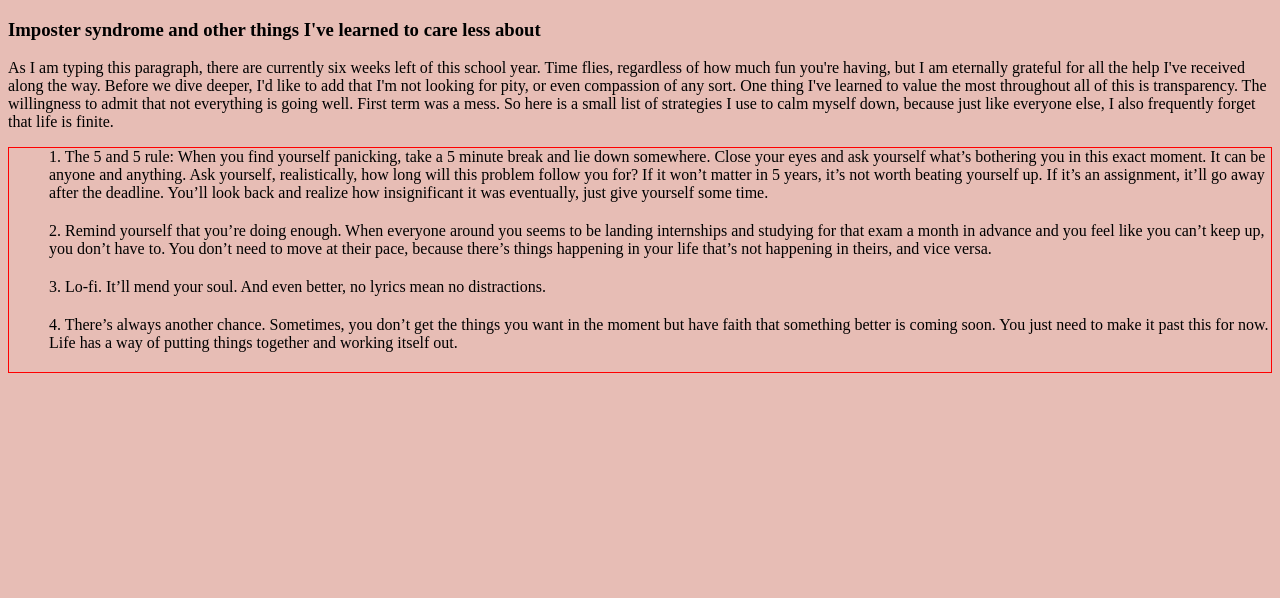
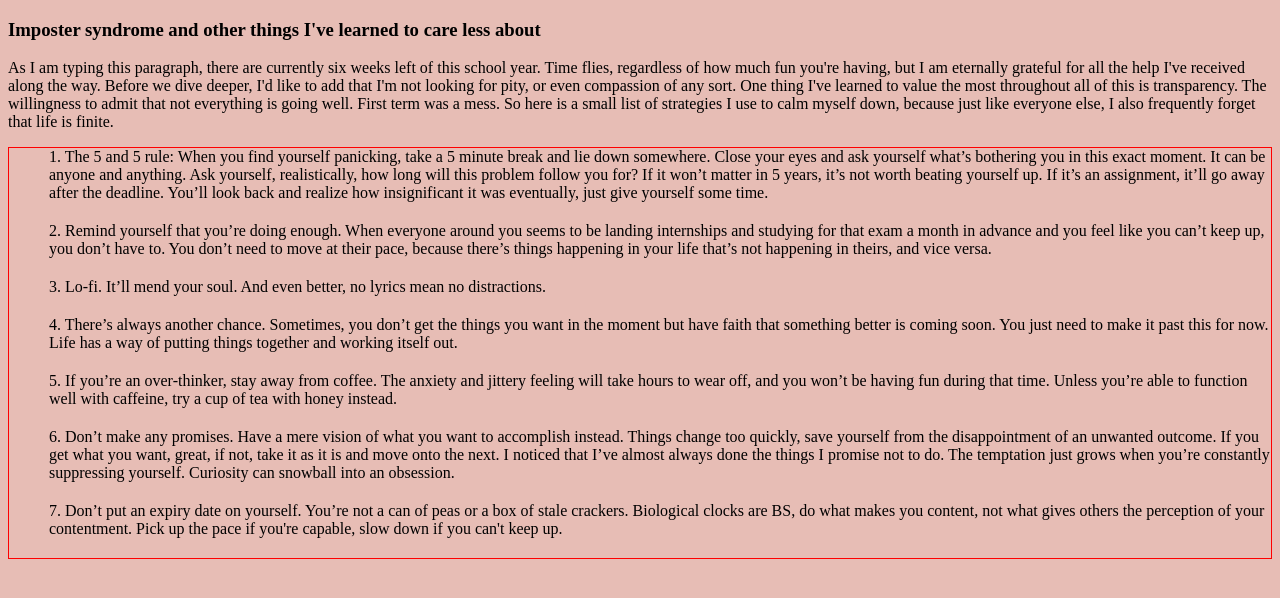
Before and after one commit to AmyyyCao/ACBlog.github.io, a plain HTML site: page Discovery.html in a window 1280 px wide. Drawn offline with Linux system fonts and the light colour scheme.

Commit message:
Update Discovery.html

```diff
--- a/Discovery.html
+++ b/Discovery.html
@@ -9,8 +9,17 @@
 		</style>
 <ul>
 	<li>1. The 5 and 5 rule: When you find yourself panicking, take a 5 minute break and lie down somewhere. Close your eyes and ask yourself what’s bothering you in this exact moment. It can be anyone and anything. Ask yourself, realistically, how long will this problem follow you for? If it won’t matter in 5 years, it’s not worth beating yourself up. If it’s an assignment, it’ll go away after the deadline. You’ll look back and realize how insignificant it was eventually, just give yourself some time.</li>
+
 	<li>2. Remind yourself that you’re doing enough. When everyone around you seems to be landing internships and studying for that exam a month in advance and you feel like you can’t keep up, you don’t have to. You don’t need to move at their pace, because there’s things happening in your life that’s not happening in theirs, and vice versa.</li>
+
 	<li>3. Lo-fi. It’ll mend your soul. And even better, no lyrics mean no distractions.</li>
+
 	<li>4. There’s always another chance. Sometimes, you don’t get the things you want in the moment but have faith that something better is coming soon. You just need to make it past this for now. Life has a way of putting things together and working itself out.</li>
 
+	<li>5. If you’re an over-thinker, stay away from coffee. The anxiety and jittery feeling will take hours to wear off, and you won’t be having fun during that time. Unless you’re able to function well with caffeine, try a cup of tea with honey instead.</li>
+
+	<li>6. Don’t make any promises. Have a mere vision of what you want to accomplish instead. Things change too quickly, save yourself from the disappointment of an unwanted outcome. If you get what you want, great, if not, take it as it is and move onto the next. I noticed that I’ve almost always done the things I promise not to do. The temptation just grows when you’re constantly suppressing yourself. Curiosity can snowball into an obsession.</li>
+
+	<li>7. Don’t put an expiry date on yourself. You’re not a can of peas or a box of stale crackers. Biological clocks are BS, do what makes you content, not what gives others the perception of your contentment. Pick up the pace if you're capable, slow down if you can't keep up.</li>
+
 </html>
```
